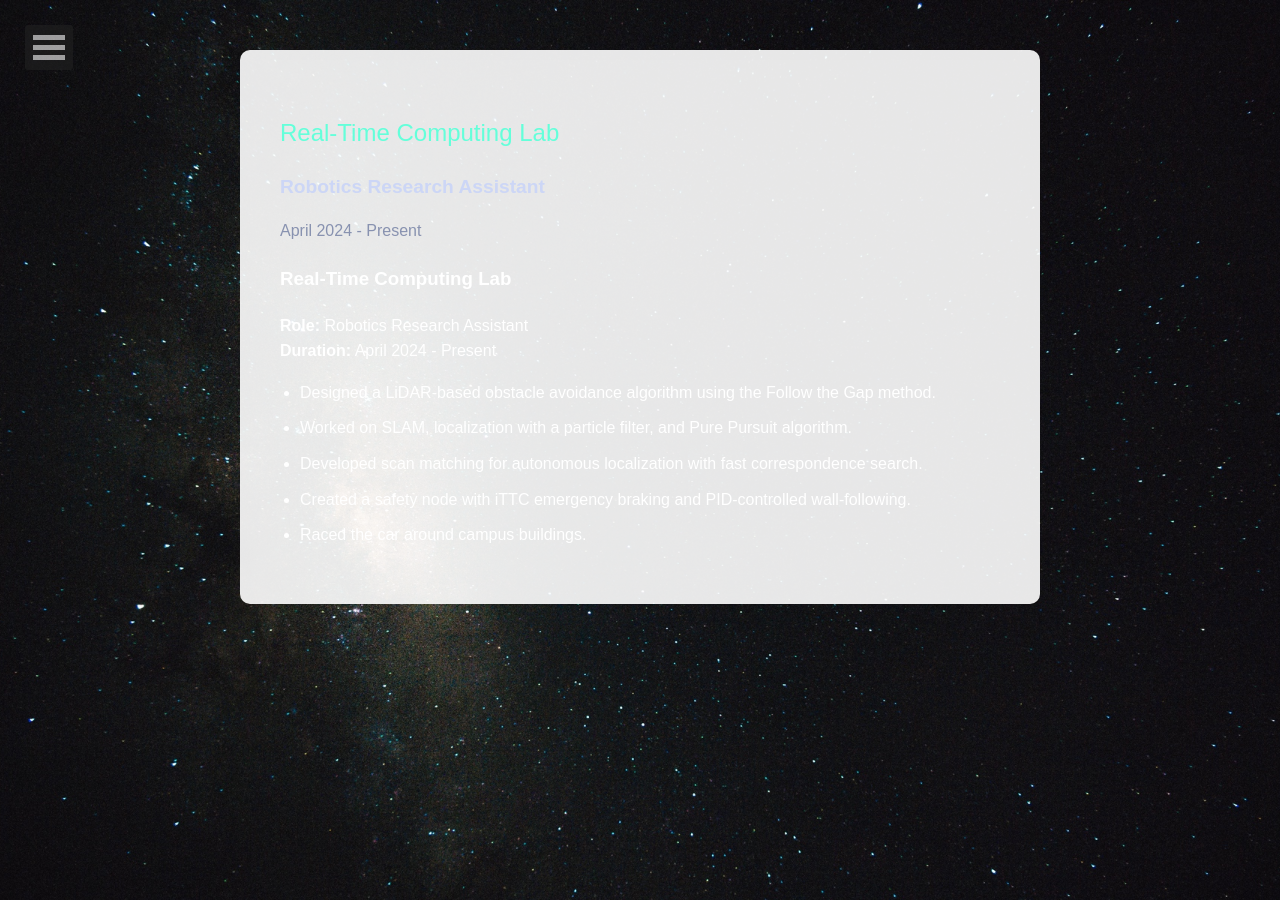
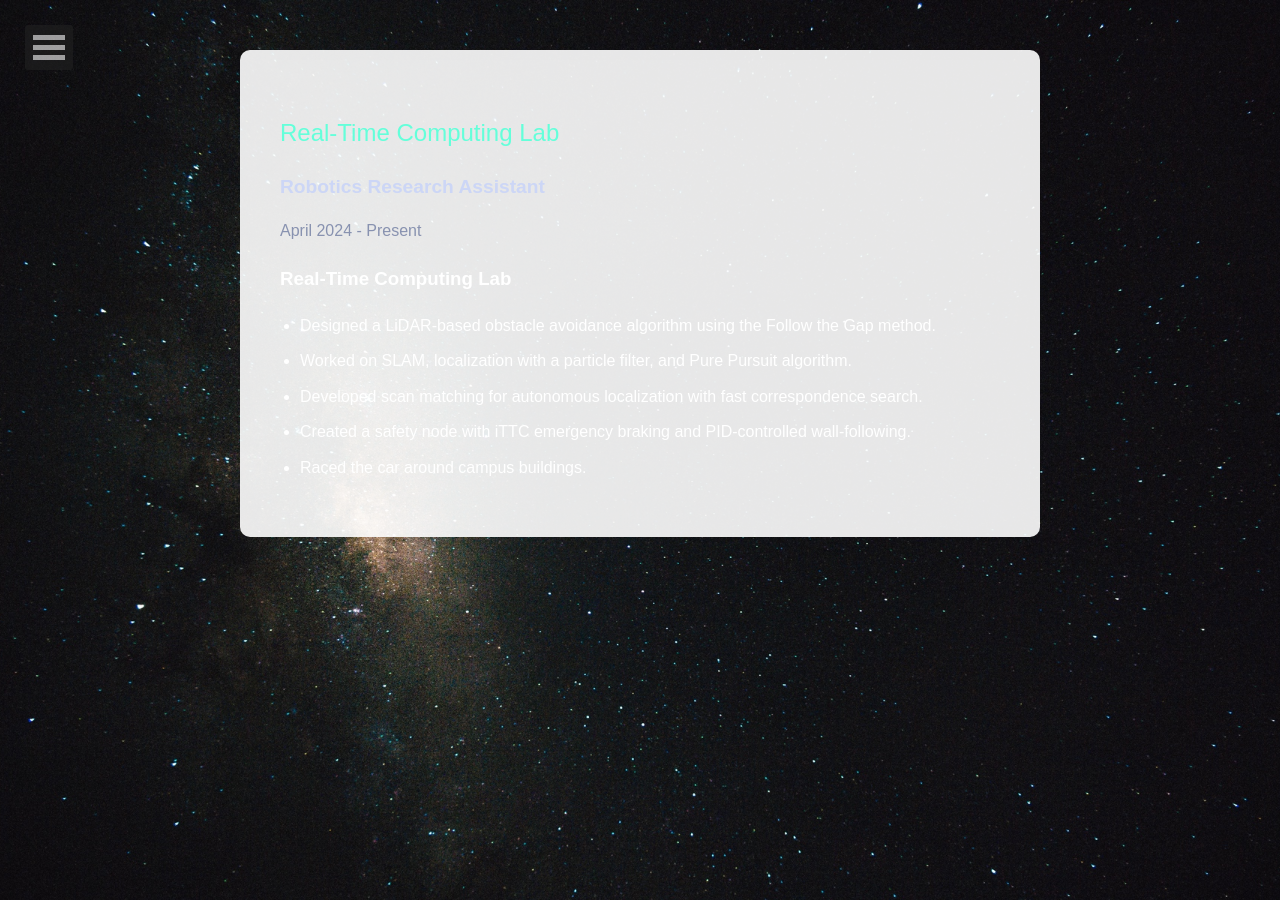
Before and after one commit to Porvesh/Porvesh.github.io, a Jekyll site: the page built from _work/2024-05-01-real-time-computing-lab.md, in a window 1280 px wide. Built offline with Jekyll 4.4.1, drawn with Linux system fonts in a browser that asks for light colours; comment, search, counter and statistics services are not loaded.

Commit message:
minor changes

```diff
--- a/_layouts/about.html
+++ b/_layouts/about.html
@@ -23,11 +23,11 @@
                     <div class="wow fadeInLeft" data-wow-duration="1.5s" style="background-color:rgba(255,255,255,0.7); padding: 20px; border-radius: 10px;">
                         <p>Hello! I'm <b>Porvesh Balasubramanian</b>, a Computer Science student at the University of Michigan. My involvement extends beyond the classroom to the Taekwondo club and the Michigan Cricket Club. I have a strong interest in <b>Systems, Algorithms, and Robotics</b>, and I am driven by the excitement of solving complex problems and bringing innovative concepts into reality.</p>
 
-                        <p>Beyond academics, I'm passionate about <b>photography, music, and sports</b>, with a particular fondness for Cricket and Tennis. Rafael Nadal and Sachin Tendulkar are sports heroes of mine. I play Division 1 cricket in the Michigan Cricket League and enjoy spending time reviewing and analyzing cricket games.</p>
+                        <p>Beyond academics, I'm passionate about <b>photography, music, and sports</b>, with a particular fondness for Cricket and Tennis. Rafael Nadal and Sachin Tendulkar are sports heroes of mine. I play Division 1 cricket in the Michigan Cricket League and enjoy spending watching games.</p>
 
-                        <p>Currently, I am involved in the <b>Real-Time Computing Lab</b> as a Robotics Research Assistant and the <b>Order Lab</b> as a Distributed Systems Research Assistant. Last summer, I had the wonderful experience of working as a Networking Engineer at <b>Northrop Grumman</b>. I'm always ready for a chat about tech, sports, or any engaging topic.</p>
+                        <p>Currently, I am involved in the <b>Real-Time Computing Lab</b> as a Robotics Research Assistant. Last summer, I had the wonderful experience of working as a Networking Engineer at <b>Northrop Grumman</b>. I'm always ready for a chat about tech, sports, or any engaging topic.</p>
 
-                        <p>If you're interested in exchanging ideas or just connecting, feel free to reach out on <a href="https://www.linkedin.com" style="text-decoration: underline; color: white;">LinkedIn</a> or via <a href="mailto:porvesh@example.com" style="text-decoration: underline; color: white;">Email</a>.</p>
+                        <p>If you're interested in exchanging ideas or just connecting, feel free to reach out on <a href="https://www.linkedin.com" style="text-decoration: underline; color: rgb(0, 0, 0);">LinkedIn</a> or via <a href="mailto:porvesh@example.com" style="text-decoration: underline; color: rgb(4, 4, 4);">Email</a>.</p>
                     </div>
                 </div>
             </div>
--- a/_work/2024-05-01-real-time-computing-lab.md
+++ b/_work/2024-05-01-real-time-computing-lab.md
@@ -8,8 +8,6 @@ date: 2024-05-01
 ---
 
 ### Real-Time Computing Lab
-**Role:** Robotics Research Assistant
-**Duration:** April 2024 - Present
 
 - Designed a LiDAR-based obstacle avoidance algorithm using the Follow the Gap method.
 - Worked on SLAM, localization with a particle filter, and Pure Pursuit algorithm.
```
